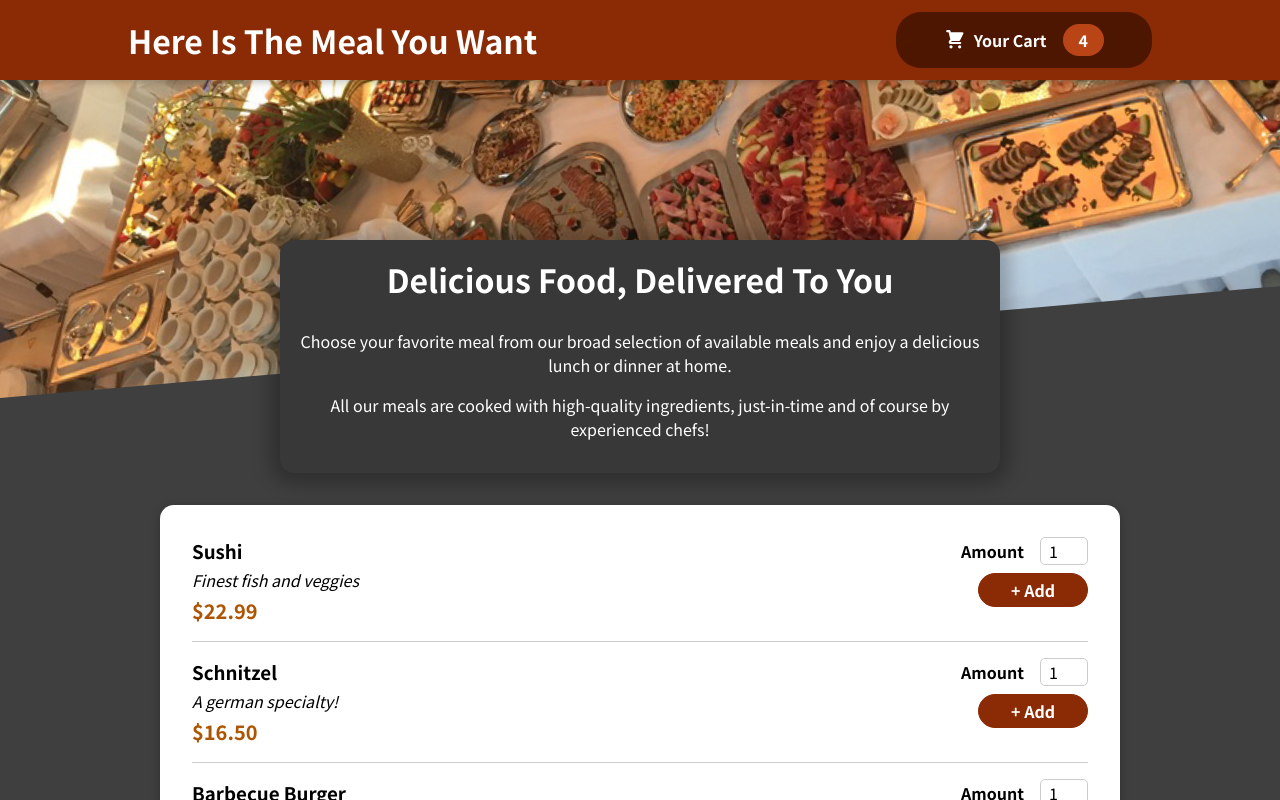
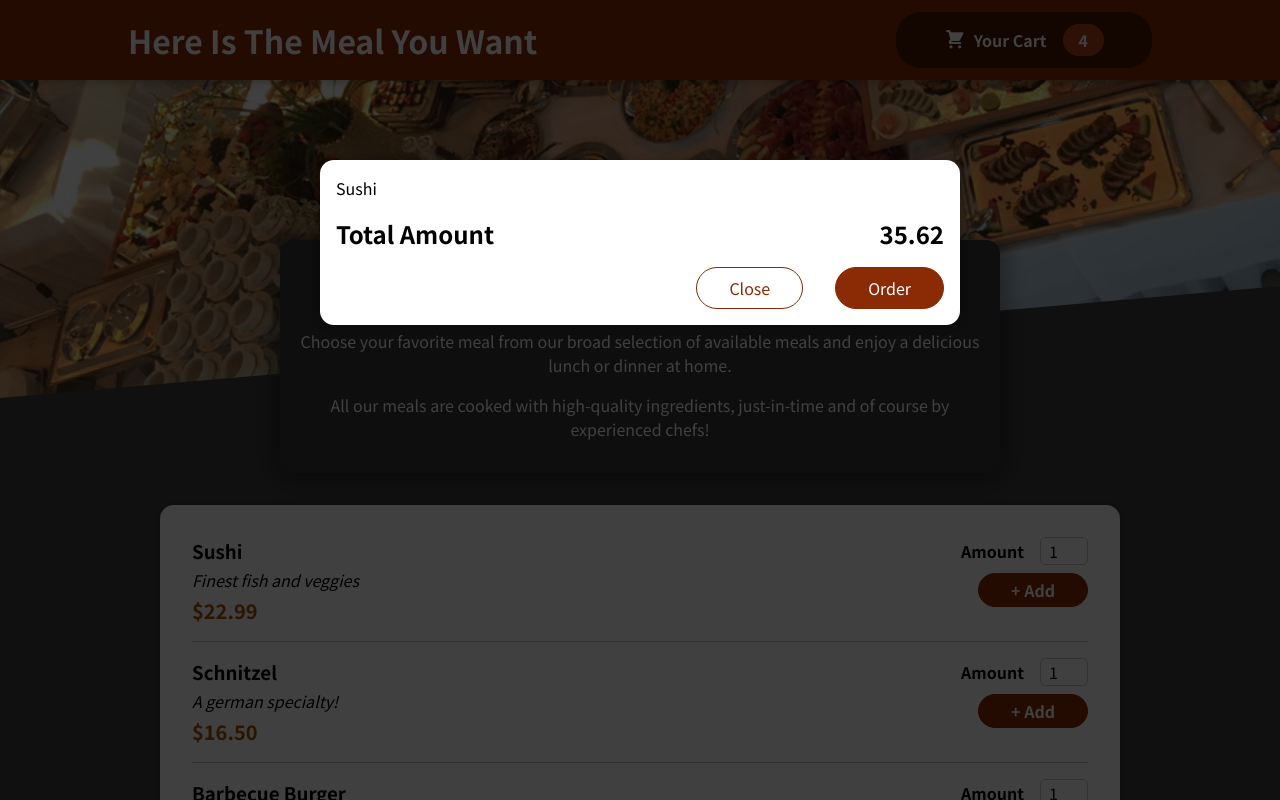
Before and after one commit to AashishKumar99info/FDWITHRJS, a React (Create React App) app in the folder Rjsp1Big Creating A Restaurant Website/: page / in a window 1280 px wide. Shown: the top 800 px of the page. Built offline with nearby package versions, Linux system fonts and the light colour scheme.

Commit message:
Task-5 Making a hard Coded Cart without any Functionality

```diff
--- a/Rjsp1Big Creating A Restaurant Website/public/index.html
+++ b/Rjsp1Big Creating A Restaurant Website/public/index.html
@@ -28,6 +28,7 @@
   </head>
   <body>
     <noscript>You need to enable JavaScript to run this app.</noscript>
+    <div id="overlays"></div>
     <div id="root"></div>
     <!--
       This HTML file is a template.
--- a/Rjsp1Big Creating A Restaurant Website/src/App.js
+++ b/Rjsp1Big Creating A Restaurant Website/src/App.js
@@ -1,11 +1,12 @@
 import { Fragment } from "react";
 import Meals from "./components/Meals/Meals";
 import Header from "./components/Layout/Header";
-
+import Cart from "./components/Cart/Cart";
 
 function App() {
   return (
     <Fragment>
+      <Cart />
       <Header />
       <main>
         <Meals />
--- /dev/null
+++ b/Rjsp1Big Creating A Restaurant Website/src/components/Cart/Cart.css
@@ -0,0 +1,49 @@
+.cart-items {
+    list-style: none;
+    margin: 0;
+    padding: 0;
+    max-height: 20rem;
+    overflow: auto;
+  }
+
+  .total {
+    display: flex;
+    justify-content: space-between;
+    align-items: center;
+    font-weight: bold;
+    font-size: 1.5rem;
+    margin: 1rem 0;
+  }
+
+  .actions {
+    text-align: right;  /* not required but i keep them as trainer provided this us */
+    display: flex;
+    justify-content: flex-end;
+    gap: 1rem;
+  }
+
+  .actions button {
+    font: inherit;
+    cursor: pointer;
+    background-color: transparent;
+    border: 1px solid #8a2b06;
+    padding: 0.5rem 2rem;
+    border-radius: 25px;
+    margin-left: 1rem;
+  }
+
+  .actions button:hover,
+  .actions button:active {
+    background-color: #5a1a01;
+    border-color: #5a1a01;
+    color: white;
+  }
+
+  .actions .button--alt {
+    color: #8a2b06;
+  }
+
+  .actions .button {
+    background-color: #8a2b06;
+    color: white;
+  }
--- /dev/null
+++ b/Rjsp1Big Creating A Restaurant Website/src/components/Cart/Cart.js
@@ -0,0 +1,29 @@
+import React from "react";
+import "./Cart.css"
+import Modal from "../UI/Modal";
+
+const Cart = (props) => {
+  const cartItems = (
+    <ul className="cart-items">
+      {[{ di: "c1", name: "Sushi", amount: "2", price: "12.99" }].map((item) => (
+          <li>{item.name}</li>
+        ))}
+    </ul>
+  );
+
+  return (
+    <Modal>
+      {cartItems}
+      <div className="total">
+        <span>Total Amount</span>
+        <span>35.62</span>
+      </div>
+      <div className="actions">
+        <button className="button--alt">Close</button>
+        <button className="button">Order</button>
+      </div>
+    </Modal>
+  );
+};
+
+export default Cart;
--- /dev/null
+++ b/Rjsp1Big Creating A Restaurant Website/src/components/UI/Modal.css
@@ -0,0 +1,40 @@
+.backdrop {
+    position: fixed;
+    top: 0;
+    left: 0;
+    width: 100%;
+    height: 100vh;
+    z-index: 20;
+    background-color: rgba(0, 0, 0, 0.75);
+  }
+
+  .modal {
+    position: fixed;
+    top: 20vh;
+    left: 5%;
+    width: 90%;
+    background-color: white;
+    padding: 1rem;
+    border-radius: 14px;
+    box-shadow: 0 2px 8px rgba(0, 0, 0, 0.25);
+    z-index: 30;
+    animation: slide-down 300ms ease-out forwards;
+  }
+
+  @media (min-width: 768px) {
+    .modal {
+      width: 40rem;
+      left: calc(50% - 20rem);
+    }
+  }
+
+  @keyframes slide-down {
+    from {
+      opacity: 0;
+      transform: translateY(-3rem);
+    }
+    to {
+      opacity: 1;
+      transform: translateY(0);
+    }
+  }
--- /dev/null
+++ b/Rjsp1Big Creating A Restaurant Website/src/components/UI/Modal.js
@@ -0,0 +1,31 @@
+import React, { Fragment } from "react";
+import ReactDOM from "react-dom";
+import "./Modal.css";
+
+const Backdrop = (props) => {
+  return <div className="backdrop"></div>;
+};
+
+const ModalOverlay = (props) => {
+  return (
+    <div className="modal">
+      <div className="content">{props.children}</div>
+    </div>
+  );
+};
+
+const portalElement = document.getElementById("overlays");
+
+const Modal = (props) => {
+  return (
+    <Fragment>
+      {ReactDOM.createPortal(<Backdrop />, portalElement)}
+      {ReactDOM.createPortal(
+        <ModalOverlay>{props.children}</ModalOverlay>,
+        portalElement
+      )}
+    </Fragment>
+  );
+};
+
+export default Modal;
```
